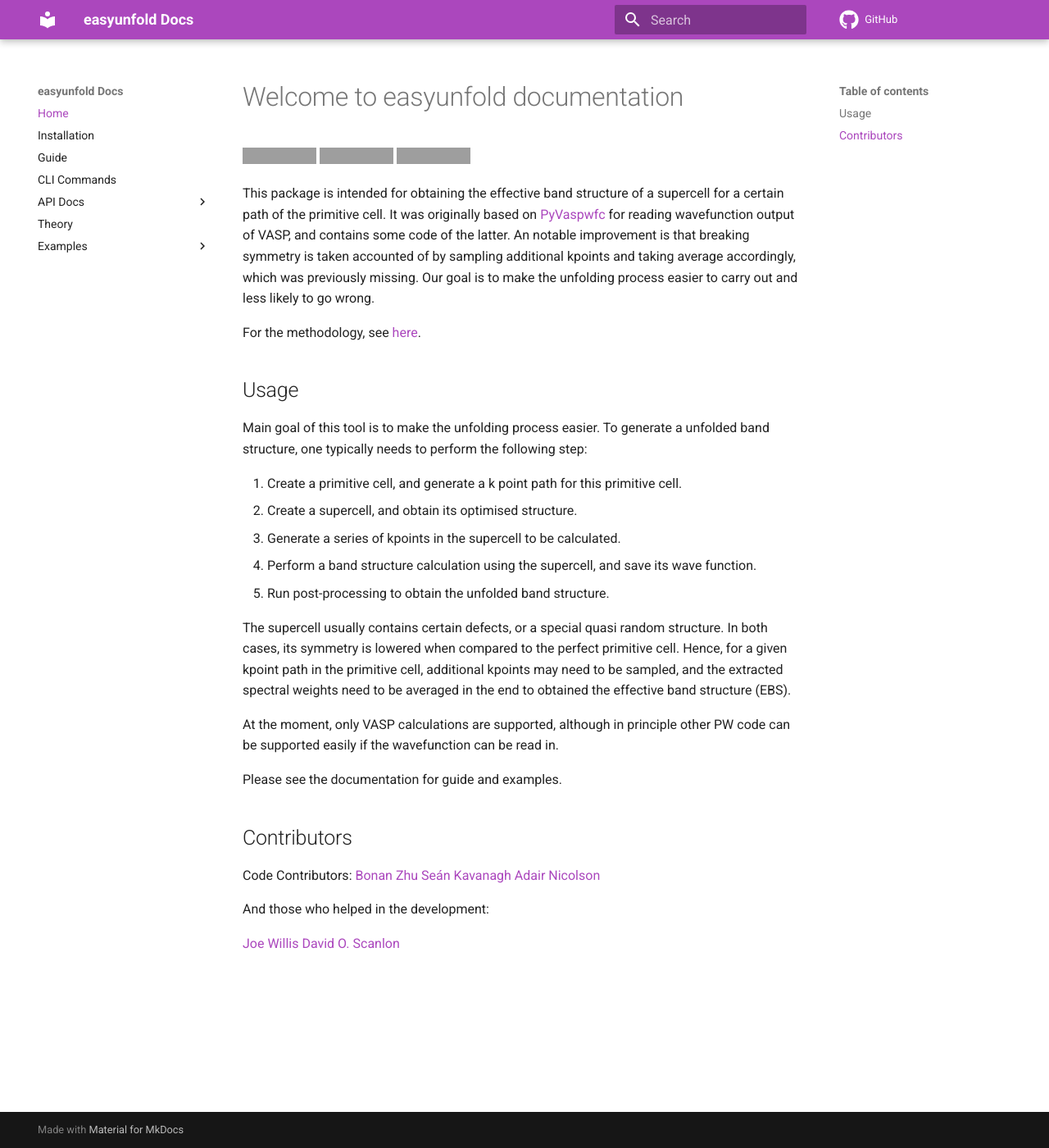
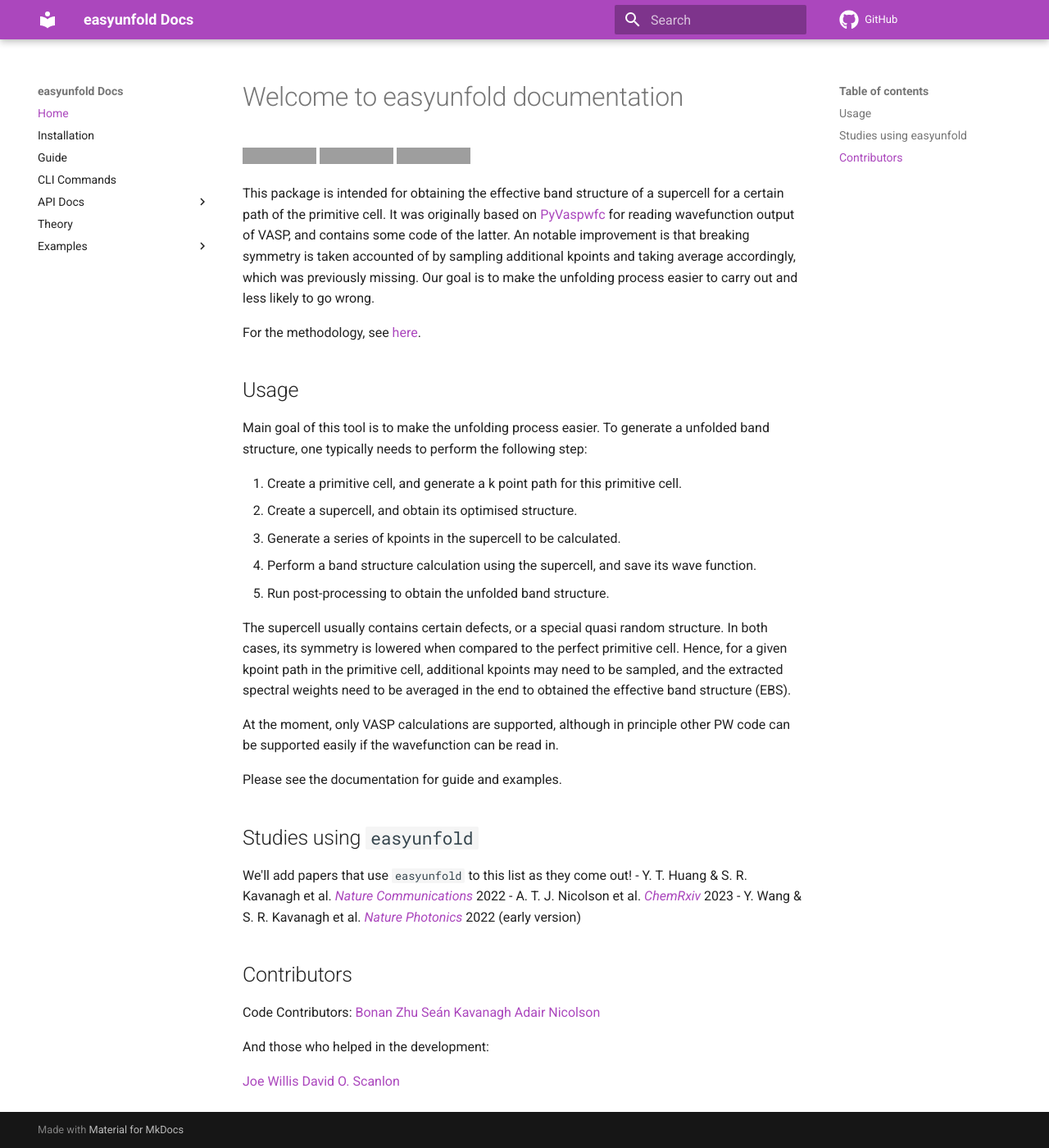
Before and after one commit to SMTG-Bham/easyunfold, an MkDocs documentation site: the page built from docs/index.md, in a window 1280 px wide and 1400 px high. Shown: the whole window at 82% size. Built offline with MkDocs 1.6.1 and Material for MkDocs 9.7.7, drawn with Linux system fonts in a browser that asks for light colours; comment, search, counter and statistics services are not loaded; grey boxes are pictures that could not be loaded.

Commit message:
Update docs and README linking `easyunfold` usages as discussed

```diff
--- a/docs/index.md
+++ b/docs/index.md
@@ -31,6 +31,12 @@ At the moment, only VASP calculations are supported, although in principle other
 
 Please see the documentation for guide and examples.
 
+## Studies using `easyunfold`
+We'll add papers that use `easyunfold` to this list as they come out!
+- Y. T. Huang & S. R. Kavanagh et al. [_Nature Communications_](https://www.nature.com/articles/s41467-022-32669-3) 2022
+- A. T. J. Nicolson et al. [_ChemRxiv_](https://chemrxiv.org/engage/chemrxiv/article-details/63a5d1ffa53ea69e935559e2) 2023
+- Y. Wang & S. R. Kavanagh et al. [_Nature Photonics_](https://www.nature.com/articles/s41566-021-00950-4) 2022 (early version)
+
 ## Contributors
 
 Code Contributors:
```
Also changed, not shown: README.md (+26 -17 lines), docs/example_nabis2.md (+5 -0 lines).
